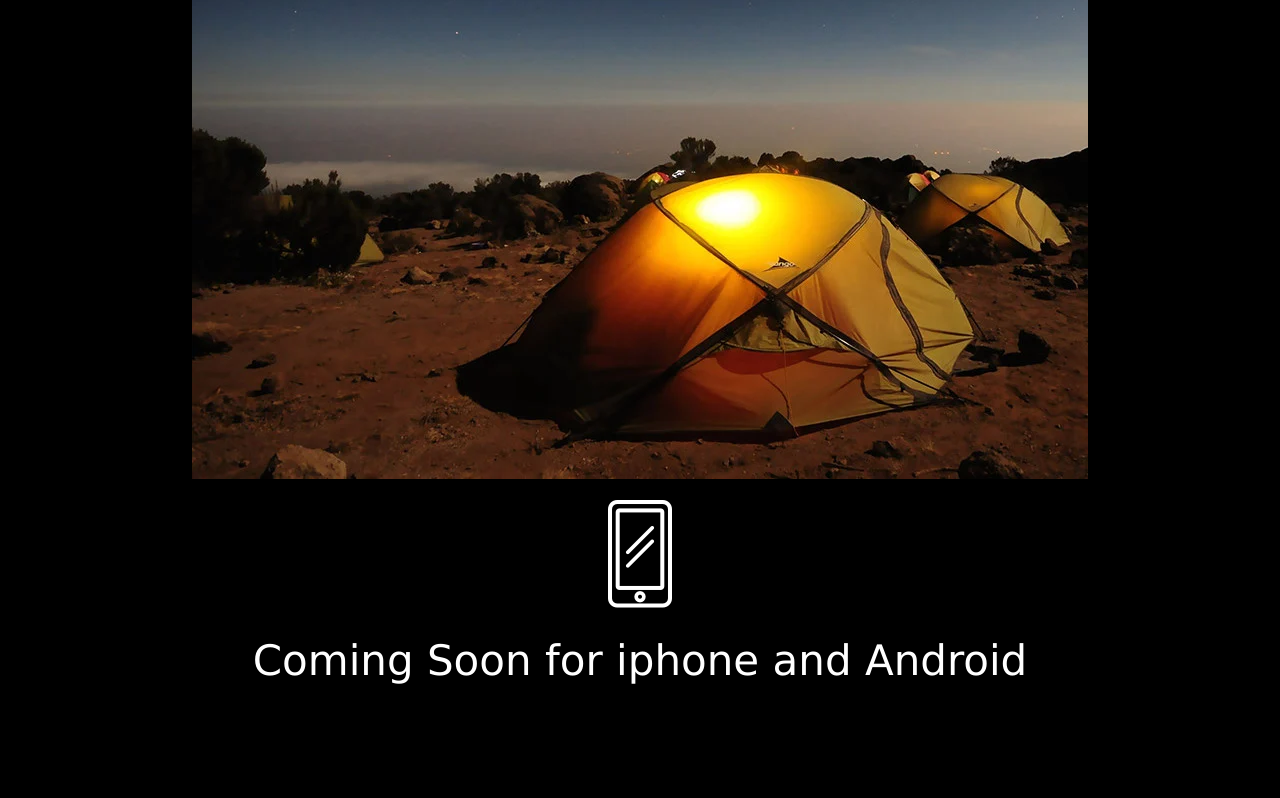
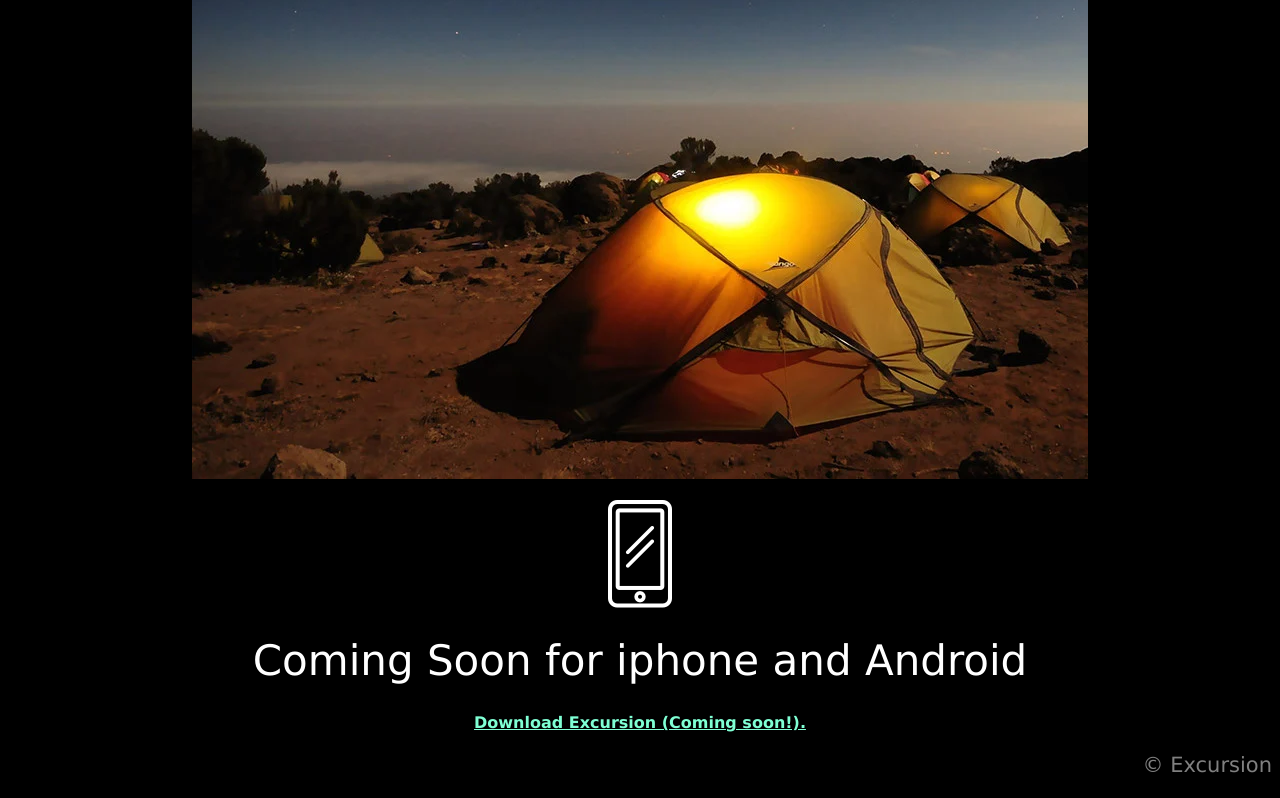
Before and after one commit to MCheroajdN/excursion, a plain HTML site: page index.html in a window 1280 px wide. Shown: the part 509-1307 px from the top of the page. Before the commit the page ends 1222 px from the top, so only its background shows below. Drawn offline with Linux system fonts and the light colour scheme.

Commit message:
footer section added

```diff
--- a/index.html
+++ b/index.html
@@ -33,6 +33,14 @@
             <p><img src="./resources/images/phone.png" alt="Cellphone"> </p>
         </section>
         <h1 class = "secondheading">Coming Soon for iphone and Android</h1>
+        <h2><a href="#" class="download-link">Download Excursion (Coming soon!).</a></h2>
+
+        <!--footer section-->
+        <section>
+            <footer>
+                <p class = "copyright">&copy Excursion</p>
+            </footer>
+        </section>
 
 
     </Main>
--- a/resources/css/style.css
+++ b/resources/css/style.css
@@ -29,3 +29,8 @@ p {
     font-size: 21px;
     color: gray;
 }
+
+.copyright {
+    text-align: right;
+    color: gray;
+}
```
